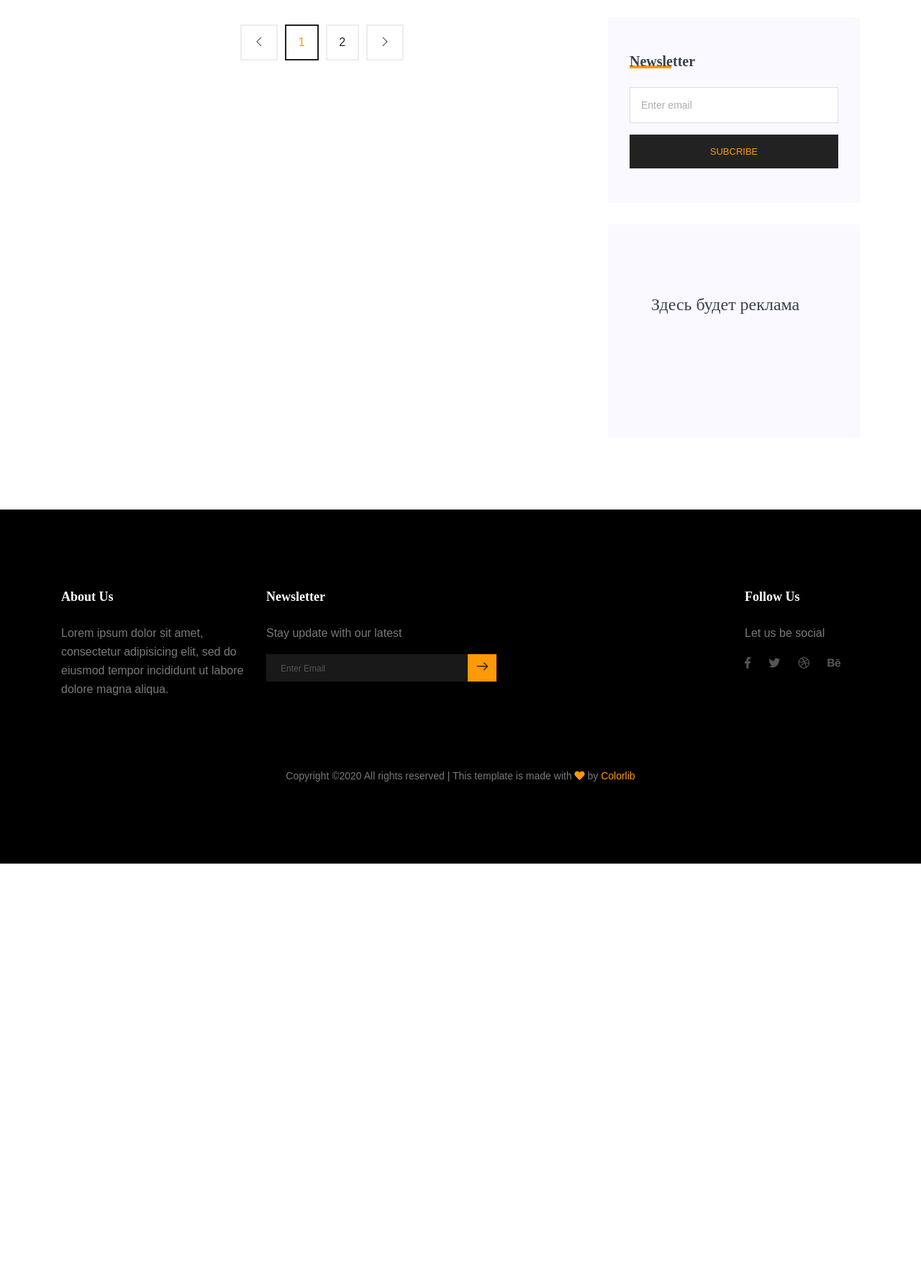
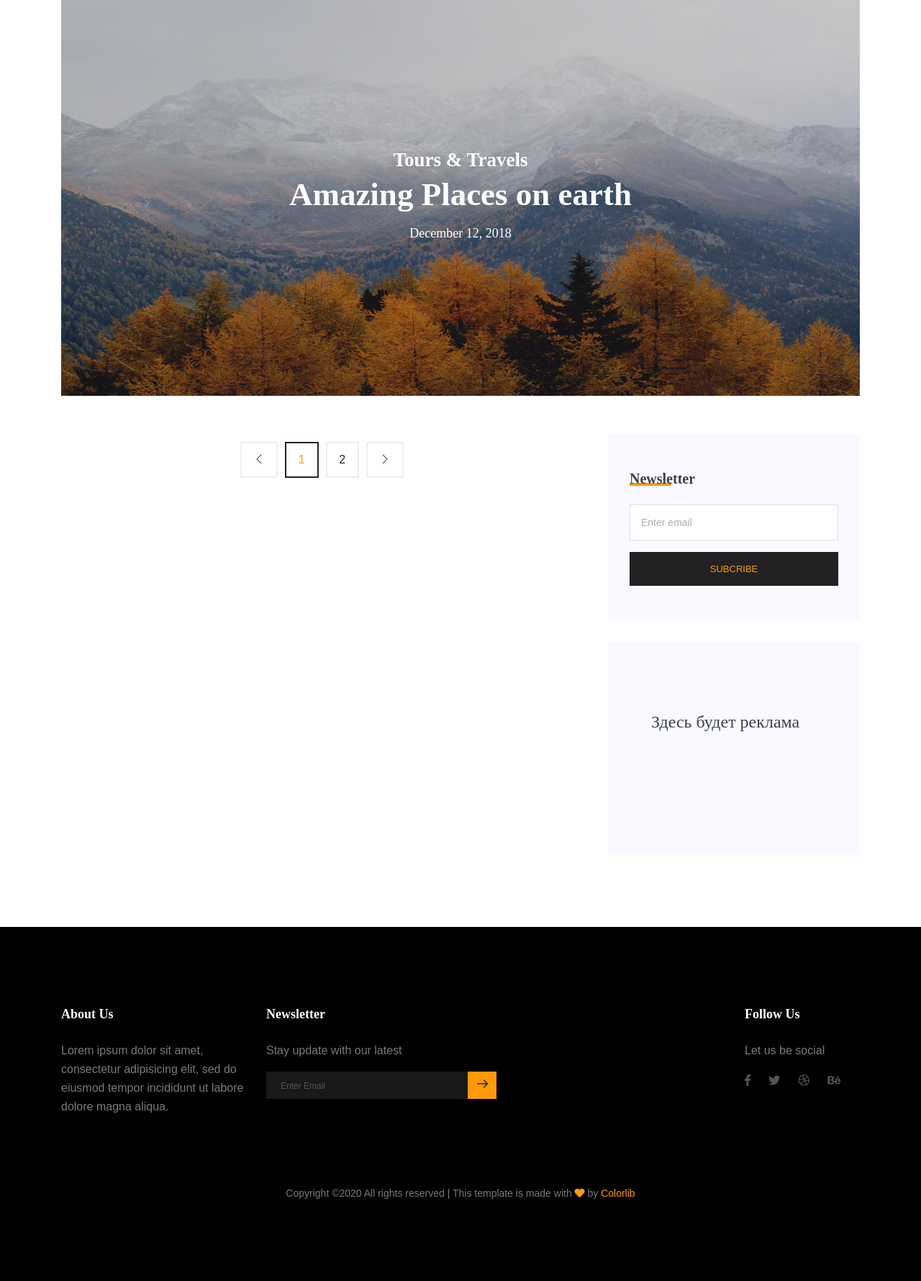
Before and after one commit to ntk-andr/devman-sensive-blog-templates, a Django app: page / in a window 1280 px wide. Shown: the part 84-1864 px from the top of the page at 72% size. Before the commit the page ends 1284 px from the top, so only its background shows below. Run offline with Django 3.2, Linux system fonts and the light colour scheme; data that the repository does not hold is empty; parts of the project's set-up code (start-up, migrations or seed data) failed here and were passed over; some libraries are stand-ins or nearby versions.

Commit message:
add Hero Banner block

```diff
--- a/templates/index.html
+++ b/templates/index.html
@@ -1,6 +1,22 @@
 {% extends 'base.html' %}
+{% load staticfiles %}
 {% block title %}Sensive Blog - Home{% endblock %}
 {% block content %}
+
+<!--================Hero Banner start =================-->
+    <section class="mb-30px">
+        <div class="container">
+            <div class="hero-banner">
+                <div class="hero-banner__content">
+                    <h3>Tours &amp; Travels</h3>
+                    <h1>Amazing Places on earth</h1>
+                    <h4>December 12, 2018</h4>
+                </div>
+            </div>
+        </div>
+    </section>
+<!--================Hero Banner end =================-->
+
 <!--================ Blog slider start =================-->
 <section>
   <div class="container">
@@ -33,6 +49,8 @@
             <div class="thumb">
               {% if fresh_post.image_url %}
                 <img class="img-fluid" src="{{ fresh_post.image_url }}" alt="{{ fresh_post.title }}">
+              {% else %}
+                <img class="img-fluid" src="{% static 'img/banner/blog.png' %}" alt="{{ fresh_post.title }}">
               {% endif %}
               <ul class="thumb-info" style="max-width: 550px;">
                 <li><a href="#"><i class="ti-user"></i>{{ fresh_post.author }}</a></li>
```
Also changed, not shown: templates/blog-details.html (indentation only).
